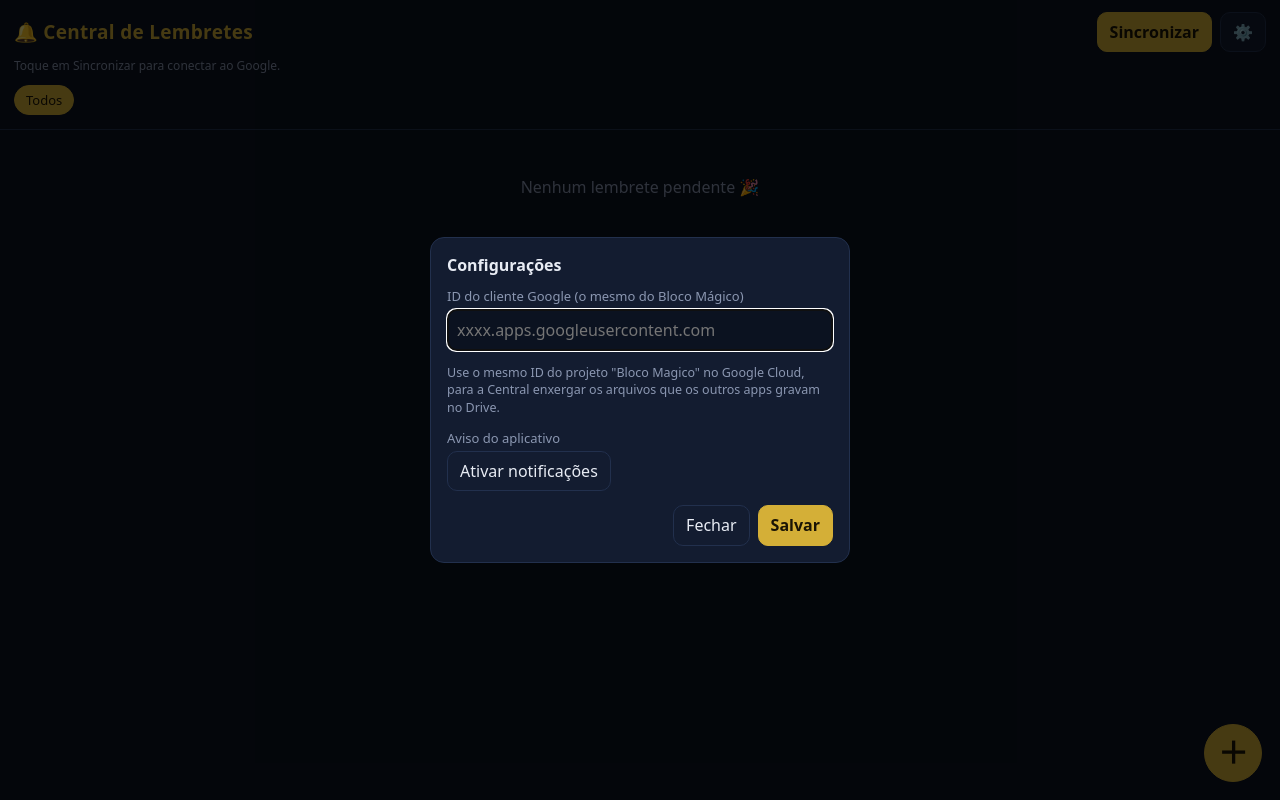
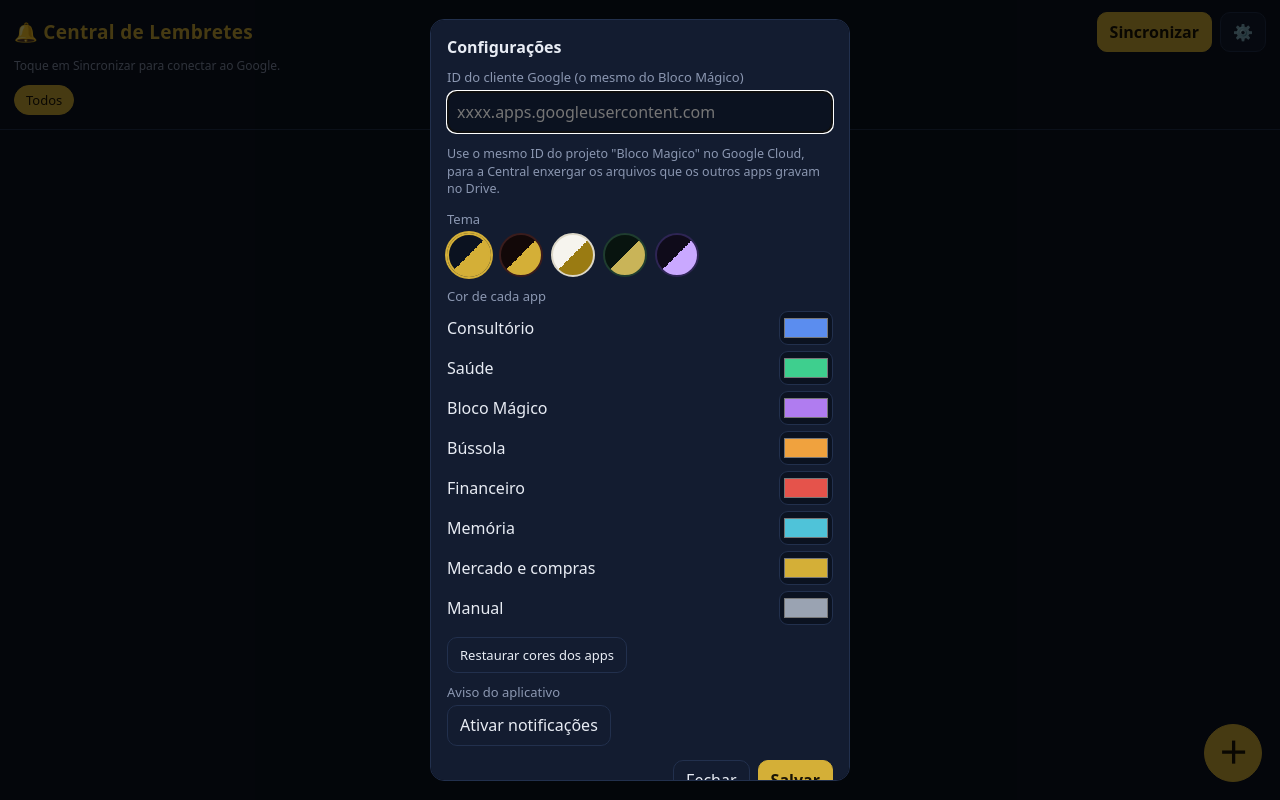
Before and after one commit to RODRIPSI/Lembrete, a plain HTML site: page index.html in a window 1280 px wide. Both pictures are taken after a click on the button "⚙️". Drawn offline with Linux system fonts and the light colour scheme.

Commit message:
Escolha de tema e de cor por app
Co-Authored-By: Claude Sonnet 5.5 <noreply@anthropic.com>
Claude-Session: https://claude.ai/code/session_01E85zAa7qed2BKguzJaN5nj

```diff
--- a/index.html
+++ b/index.html
@@ -8,19 +8,23 @@
 <link rel="icon" href="icon-192.png">
 <title>Central de Lembretes</title>
 <style>
-:root{--bg:#0b1220;--card:#131c30;--line:#22304d;--gold:#d4af37;--txt:#e8ecf4;--mut:#8b97b1;--red:#e5534b;--grn:#3ecf8e}
+:root,[data-tema=noite]{--bg:#0b1220;--card:#131c30;--line:#22304d;--gold:#d4af37;--txt:#e8ecf4;--mut:#8b97b1;--red:#e5534b;--grn:#3ecf8e;--onacc:#1a1405}
+[data-tema=vinho]{--bg:#120808;--card:#1e1010;--line:#3a1c1c;--gold:#d4af37;--txt:#f3e9e6;--mut:#a58a86;--red:#ff5a4d;--grn:#3ecf8e;--onacc:#1a1405}
+[data-tema=claro]{--bg:#f6f4ee;--card:#ffffff;--line:#ddd8c8;--gold:#9a7b12;--txt:#1d2433;--mut:#6b7385;--red:#c0392b;--grn:#1f9d63;--onacc:#ffffff}
+[data-tema=floresta]{--bg:#08140f;--card:#10241b;--line:#1f3d2f;--gold:#c9b458;--txt:#e6f1ea;--mut:#86a596;--red:#e5534b;--grn:#5fe0a0;--onacc:#14200f}
+[data-tema=violeta]{--bg:#0f0b1a;--card:#1a1430;--line:#2e2554;--gold:#c9a8ff;--txt:#ece8f7;--mut:#9a91b8;--red:#ff6b7a;--grn:#3ecf8e;--onacc:#1a1030}
 *{box-sizing:border-box;-webkit-tap-highlight-color:transparent}
 body{margin:0;background:var(--bg);color:var(--txt);font:16px/1.4 system-ui,sans-serif;padding-bottom:90px}
 header{position:sticky;top:0;z-index:5;background:var(--bg);border-bottom:1px solid var(--line);padding:12px 14px}
 .top{display:flex;align-items:center;gap:8px}
 h1{font-size:19px;margin:0;flex:1;color:var(--gold);letter-spacing:.3px}
 button{font:inherit;color:var(--txt);background:var(--card);border:1px solid var(--line);border-radius:10px;padding:8px 12px}
-button.gold{background:var(--gold);color:#1a1405;border-color:var(--gold);font-weight:600}
+button.gold{background:var(--gold);color:var(--onacc);border-color:var(--gold);font-weight:600}
 button:disabled{opacity:.5}
 #status{font-size:12px;color:var(--mut);margin-top:6px}
 #chips{display:flex;gap:6px;overflow-x:auto;margin-top:10px;padding-bottom:2px}
 .chip{white-space:nowrap;border-radius:999px;padding:5px 11px;font-size:13px}
-.chip.on{background:var(--gold);color:#1a1405;border-color:var(--gold)}
+.chip.on{background:var(--gold);color:var(--onacc);border-color:var(--gold)}
 main{padding:6px 14px}
 h2{font-size:13px;text-transform:uppercase;letter-spacing:1px;color:var(--mut);margin:20px 0 8px}
 h2.late{color:var(--red)}
@@ -42,6 +46,10 @@ label{display:block;font-size:13px;color:var(--mut);margin:10px 0 4px}
 input,select,textarea{width:100%;font:inherit;color:var(--txt);background:var(--bg);border:1px solid var(--line);border-radius:9px;padding:9px}
 .dlg-acts{display:flex;gap:8px;justify-content:flex-end;margin-top:14px}
 .small{font-size:12.5px;color:var(--mut)}
+.tema{display:flex;gap:8px;flex-wrap:wrap}
+.sw{width:44px;height:44px;border-radius:50%;padding:0;border:2px solid var(--line)}
+.sw.on{border-color:var(--gold);box-shadow:0 0 0 2px var(--gold)}
+.cor{display:flex;align-items:center;gap:10px;margin:6px 0}.cor span{flex:1}.cor input{width:54px;height:34px;padding:2px}
 details summary{cursor:pointer;color:var(--mut);margin:18px 0 8px;font-size:13px}
 </style>
 </head>
@@ -85,6 +93,11 @@ details summary{cursor:pointer;color:var(--mut);margin:18px 0 8px;font-size:13px
   <label>ID do cliente Google (o mesmo do Bloco Mágico)</label>
   <input id="cClient" placeholder="xxxx.apps.googleusercontent.com" autocapitalize="off" autocorrect="off">
   <p class="small">Use o mesmo ID do projeto "Bloco Magico" no Google Cloud, para a Central enxergar os arquivos que os outros apps gravam no Drive.</p>
+  <label>Tema</label>
+  <div class="tema" id="temas"></div>
+  <label>Cor de cada app</label>
+  <div id="cores"></div>
+  <button id="cReset" style="margin-top:6px;font-size:13px">Restaurar cores dos apps</button>
   <label>Aviso do aplicativo</label>
   <button id="cNotif">Ativar notificações</button>
   <div class="dlg-acts"><button id="cCancel">Fechar</button><button id="cSave" class="gold">Salvar</button></div>
@@ -106,6 +119,7 @@ const ld=(k,d)=>{try{return JSON.parse(localStorage.getItem(k))??d}catch{return
 const sv=(k,v)=>localStorage.setItem(k,JSON.stringify(v));
 
 let cfg=ld('lem_cfg',{clientId:'',consent:false});
+cfg.cores=cfg.cores||{};
 let st=ld('lem_state',{done:{},ate:{},cal:{},manual:[]});   // estado da Central
 let src=ld('lem_src',[]);                                    // itens vindos dos apps
 let filtro='todos', token=null, tokenExp=0, tc=null, dirty=false, syncing=false, adiarKey=null, editId=null;
@@ -123,6 +137,22 @@ function fmt(d){
   if(diff===0)return 'Hoje '+hr; if(diff===1)return 'Amanhã '+hr; if(diff===-1)return 'Ontem '+hr;
   return d.toLocaleDateString('pt-BR',{weekday:'short',day:'2-digit',month:'short'})+' '+hr;
 }
+
+/* ---------- tema e cores ---------- */
+const TEMAS={noite:['Noite e ouro','#0b1220','#d4af37'],vinho:['Vinho e ouro','#120808','#d4af37'],claro:['Claro','#f6f4ee','#9a7b12'],floresta:['Floresta','#08140f','#c9b458'],violeta:['Violeta','#0f0b1a','#c9a8ff']};
+function appInfo(a){const b=APPS[a]||{n:a,c:'#888888'};return {n:b.n,c:cfg.cores[a]||b.c};}
+function aplicarTema(){
+  const t=TEMAS[cfg.tema]?cfg.tema:'noite'; document.documentElement.dataset.tema=t;
+  const m=document.querySelector('meta[name=theme-color]'); if(m)m.content=TEMAS[t][1];
+}
+function montarCores(){
+  $('#temas').innerHTML=Object.entries(TEMAS).map(([k,v])=>`<button class="sw ${(cfg.tema||'noite')===k?'on':''}" data-tema="${k}" title="${v[0]}" aria-label="${v[0]}" style="background:linear-gradient(135deg,${v[1]} 50%,${v[2]} 50%)"></button>`).join('');
+  const apps=[...new Set([...Object.keys(APPS),...src.map(f=>f.app)])];
+  $('#cores').innerHTML=apps.map(a=>`<div class="cor"><span>${esc(appInfo(a).n)}</span><input type="color" data-app="${esc(a)}" value="${appInfo(a).c}"></div>`).join('');
+}
+document.addEventListener('click',e=>{const b=e.target.closest('[data-tema]');if(!b)return;cfg.tema=b.dataset.tema;sv('lem_cfg',cfg);aplicarTema();montarCores();});
+document.addEventListener('input',e=>{const i=e.target.closest('input[data-app]');if(!i)return;cfg.cores[i.dataset.app]=i.value;sv('lem_cfg',cfg);render();});
+$('#cReset').onclick=()=>{cfg.cores={};sv('lem_cfg',cfg);montarCores();render();};
 
 /* ---------- itens ---------- */
 function todos(){
@@ -156,7 +186,7 @@ function render(){
   $('#lista').innerHTML=h;
 }
 function card(i,feito){
-  const a=APPS[i.app]||{n:i.app,c:'#888'}, late=!feito&&i.due&&i.due<new Date();
+  const a=appInfo(i.app), late=!feito&&i.due&&i.due<new Date();
   const adiado=st.ate[i.key]?' · adiado':'';
   return `<div class="item ${late?'late':''}" style="--c:${a.c}">
     <div class="row"><div class="tit">${esc(i.titulo)}</div></div>
@@ -211,7 +241,7 @@ $('#nSave').onclick=()=>{
 };
 
 /* ---------- configurações ---------- */
-$('#btnCfg').onclick=()=>{$('#cClient').value=cfg.clientId||'';$('#dCfg').showModal();};
+$('#btnCfg').onclick=()=>{montarCores();$('#cClient').value=cfg.clientId||'';$('#dCfg').showModal();};
 $('#cCancel').onclick=()=>$('#dCfg').close();
 $('#cSave').onclick=()=>{cfg.clientId=$('#cClient').value.trim();sv('lem_cfg',cfg);tc=null;$('#dCfg').close();};
 $('#cNotif').onclick=async()=>{
@@ -331,7 +361,7 @@ async function avisos(){
 setInterval(()=>{avisos();render();},30000);
 
 if('serviceWorker' in navigator)navigator.serviceWorker.register('sw.js');
-render();avisos();
+aplicarTema();render();avisos();
 </script>
 </body>
 </html>
```
